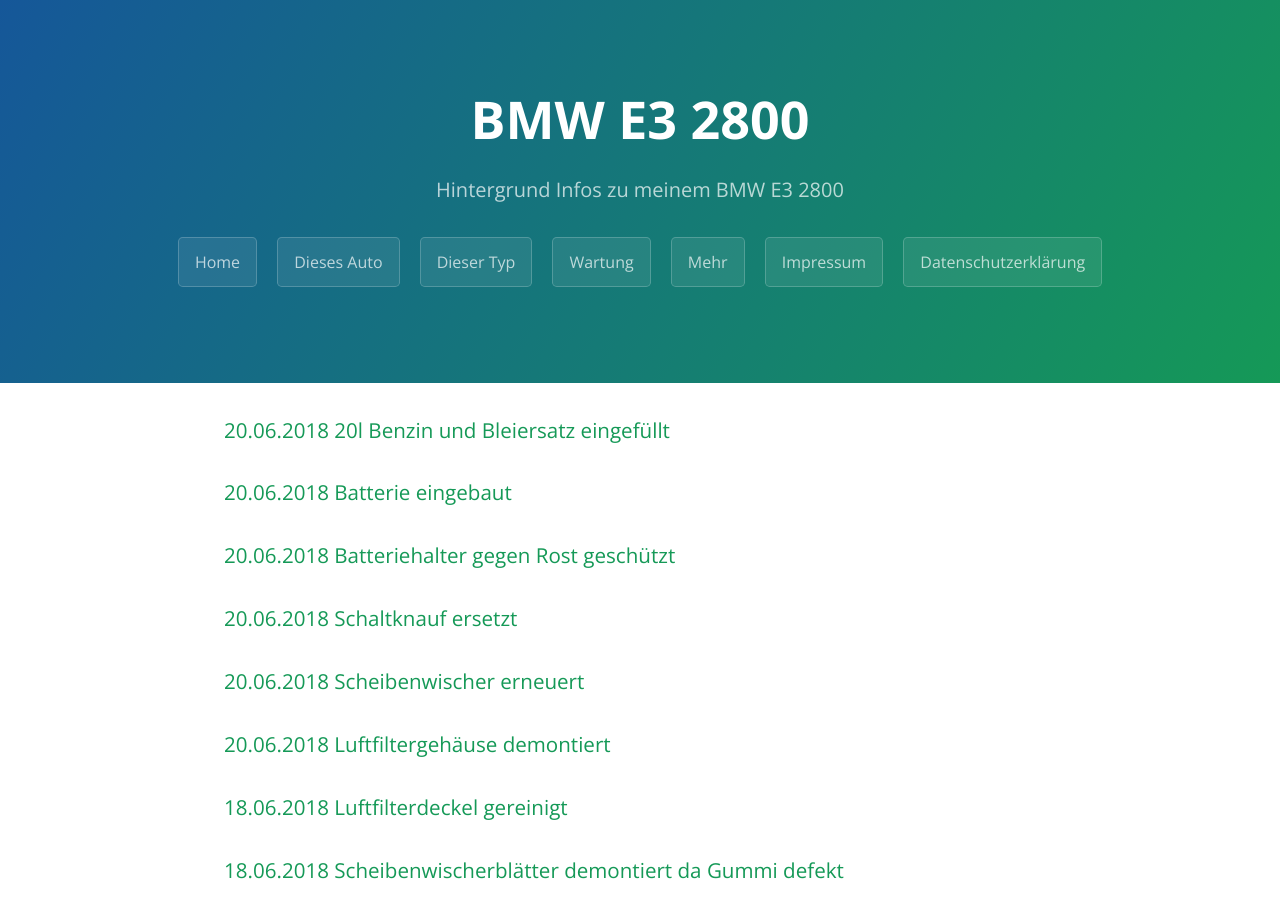
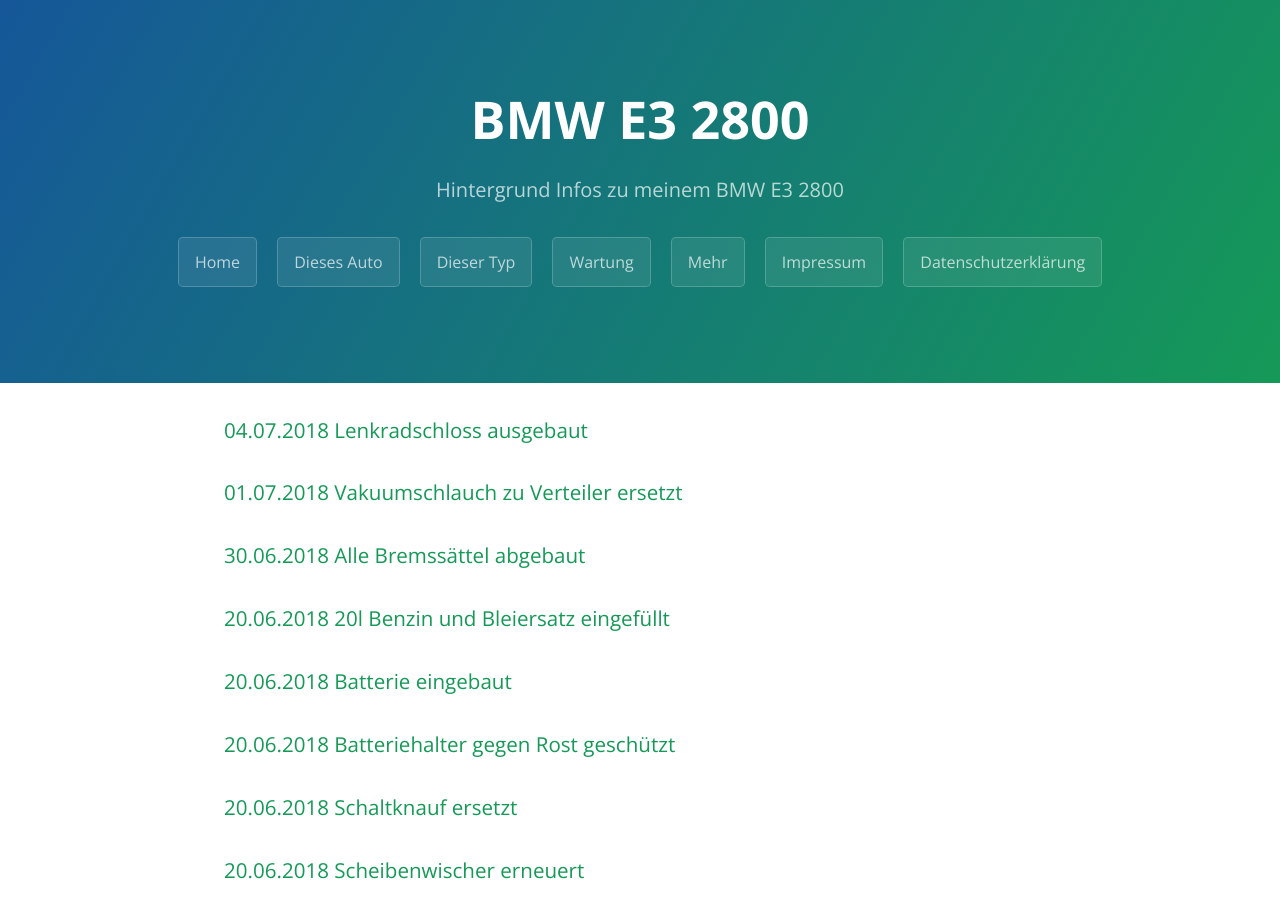
Before and after one commit to trautw/BMW-E3-2800, a Jekyll site: the page built from docs/_pages/03_maintenance.md, in a window 1280 px wide and 900 px high. Built offline with Jekyll 4.4.1, drawn with Linux system fonts in a browser that asks for light colours.

Commit message:
Update 03_maintenance.md

```diff
--- a/docs/_pages/03_maintenance.md
+++ b/docs/_pages/03_maintenance.md
@@ -3,6 +3,12 @@ layout: default
 title: Wartung
 permalink: /maintenance/
 ---
+
+### 04.07.2018 Lenkradschloss ausgebaut
+
+### 01.07.2018 Vakuumschlauch zu Verteiler ersetzt
+
+### 30.06.2018 Alle Bremssättel abgebaut
 
 ### 20.06.2018 20l Benzin und Bleiersatz eingefüllt
 
```
